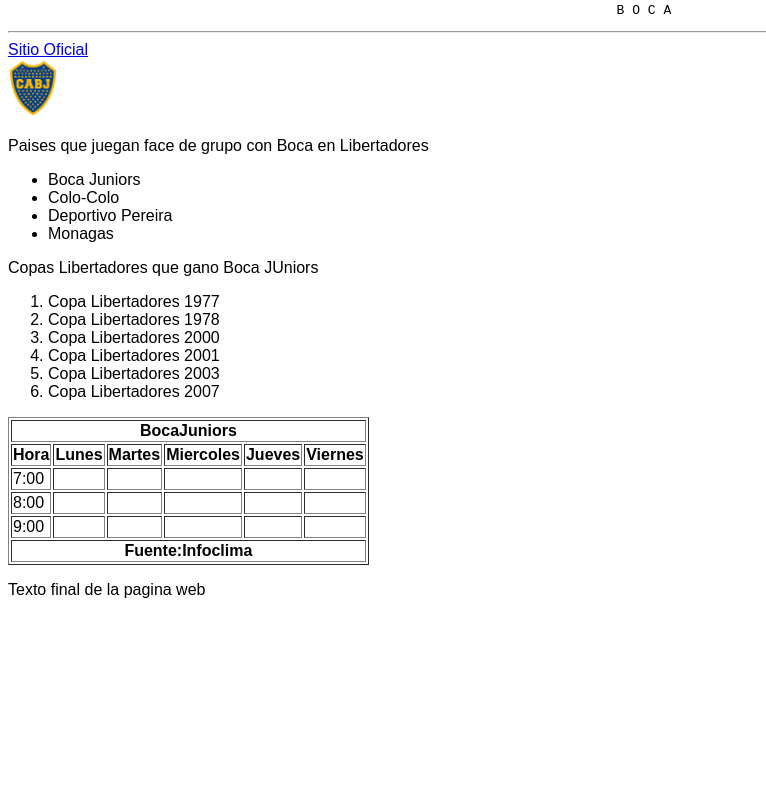
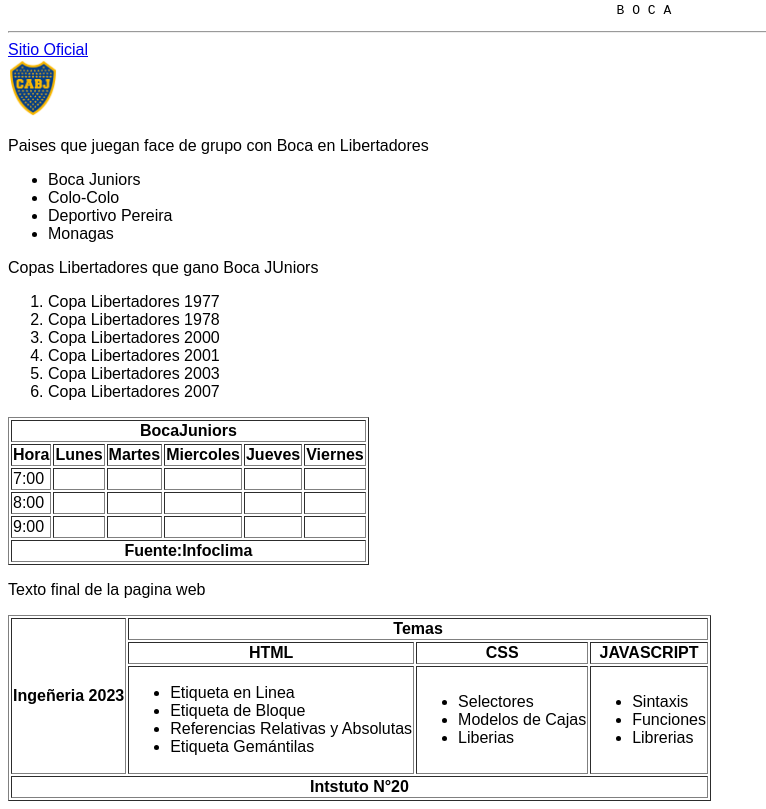
Before and after one commit to Gonza-Acu/TareaPrimerWeb-, a plain HTML site: page index.html in a window 1280 px wide. Shown: the part 615-1424 px from the top of the page, without its empty margins (0-766 px from the left). Before the commit the page ends 1230 px from the top, so only its background shows below. Drawn offline with Linux system fonts and the light colour scheme.

Commit message:
tablas Instituto

```diff
--- a/index.html
+++ b/index.html
@@ -101,6 +101,46 @@ body{
   <div id="PieDePagina">
     <p>Texto final de la pagina web</p>
 
+    <table border="ipx">
+      <tr>
+        <th rowspan="3">Ingeñeria 2023</th>
+        <th colspan="3">Temas</th>
+      </tr>
+        <tr>
+          <th>HTML</th>
+          <th>CSS</th>
+          <th>JAVASCRIPT</th>
+        </tr>
+        <tr>
+          <td>
+            <ul>
+              <li>Etiqueta en Linea</li>
+              <li>Etiqueta de Bloque</li>
+              <li>Referencias Relativas y Absolutas</li>
+              <li>Etiqueta Gemántilas</li>
+            </ul>
+          </td>
+          <td>
+            <ul>
+              <li>Selectores</li>
+              <li>Modelos de Cajas</li>
+              <li>Liberias</li>
+            </ul>
+          </td>
+          <td>
+            <ul>
+              <li>Sintaxis</li>
+              <li>Funciones</li>
+              <li>Librerias</li>
+            </ul>
+          </td>
+        </tr>
+        <th colspan="4">Intstuto N°20</th>
+
+      </table>
+
+    </table>
+
 </div>
 
 </body>
```
